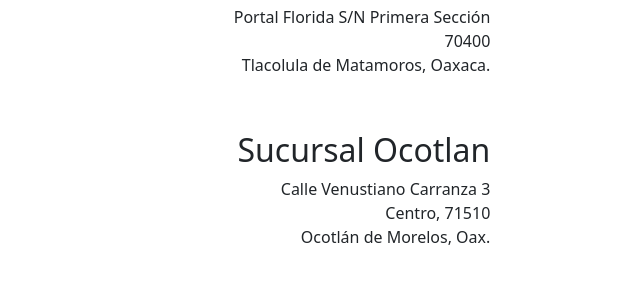
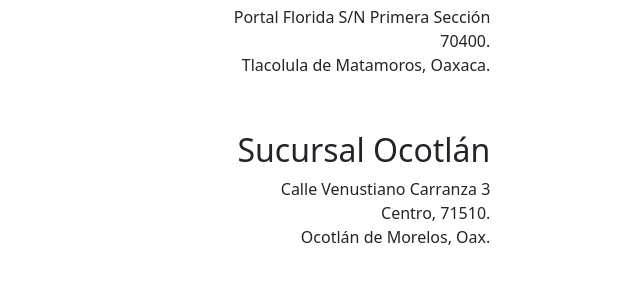
Before and after one commit to BushiMx/OpticaDelCentro, a plain HTML site: page index.html in a window 1280 px wide. Shown: the part 3282-3567 px from the top of the page, 65-705 px from the left. Drawn offline with nearby package versions, Linux system fonts and the light colour scheme.

Commit message:
Typos
Corrección de typos

```diff
--- a/index.html
+++ b/index.html
@@ -174,7 +174,7 @@
                 <div class="ubicacion col-md-4">
                     <h2>Matriz</h2>
                     <p class=" ubicacion">Portal Florida S/N Primera Sección</p>
-                    <p class=" ubicacion">70400</p>
+                    <p class=" ubicacion">70400.</p>
                     <p class=" ubicacion">Tlacolula de Matamoros, Oaxaca.</p>
                 </div>
                 <div class="map_optometria col-md-4">
@@ -183,9 +183,9 @@
             </div>
             <div class="contacto_content row mb-3">
                 <div class="ubicacion col-md-4">
-                    <h2>Sucursal Ocotlan</h2>
+                    <h2>Sucursal Ocotlán</h2>
                     <p class=" ubicacion">Calle Venustiano Carranza 3</p>
-                    <p class=" ubicacion">Centro, 71510</p>
+                    <p class=" ubicacion">Centro, 71510.</p>
                     <p class=" ubicacion">Ocotlán de Morelos, Oax.</p>
                 </div>
                 <div class="map_optometria col-md-4">
```
